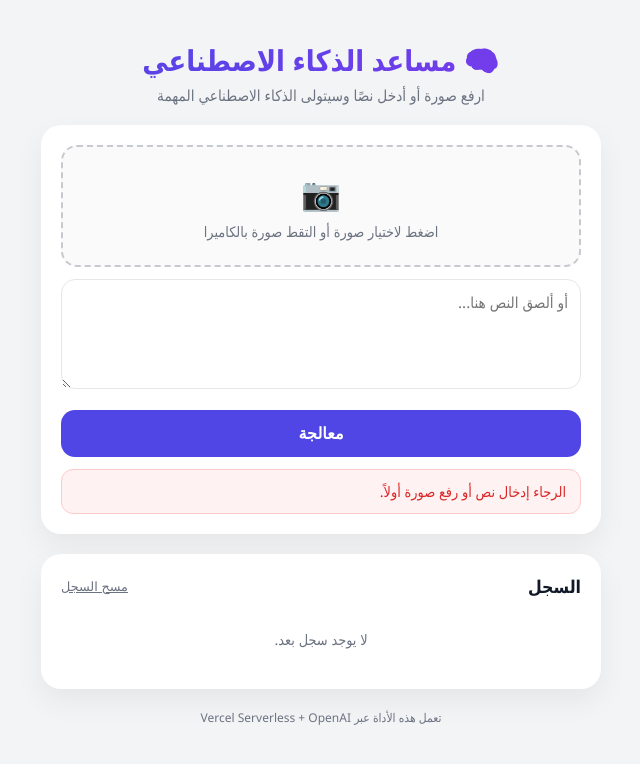
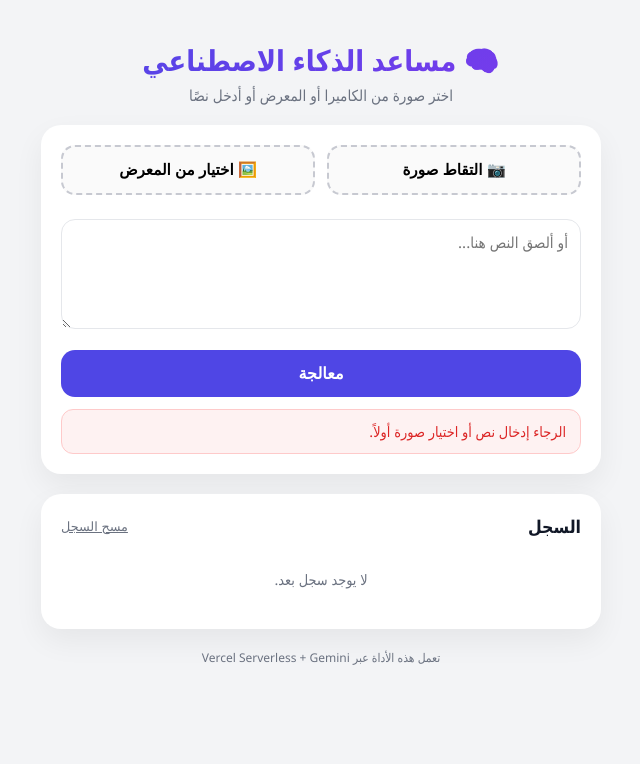
Before and after one commit to mn625237-cyber/Esaal-phone-reader, a website: page index.html in a window 1280 px wide. Both pictures are taken after a click on the button "معالجة". Shown: the whole page, without its empty margins (319-959 px from the left). Drawn offline with Linux system fonts and the light colour scheme.

Commit message:
Update index.html

```diff
--- a/index.html
+++ b/index.html
@@ -69,30 +69,34 @@
       margin-bottom: 20px;
     }
 
-    .drop-zone {
+    .upload-options {
+      display: flex;
+      gap: 12px;
+      flex-wrap: wrap;
+      margin-bottom: 12px;
+    }
+
+    .upload-btn {
+      flex: 1;
+      min-width: 140px;
+      display: inline-flex;
+      align-items: center;
+      justify-content: center;
+      gap: 8px;
+      padding: 14px 16px;
       border: 2px dashed #c7c9d1;
-      border-radius: 16px;
-      padding: 24px;
-      text-align: center;
+      border-radius: 14px;
+      background: #fafafa;
+      font-weight: 600;
       cursor: pointer;
       transition: 0.2s;
-      background: #fafafa;
+      text-align: center;
+      font-size: 0.95rem;
     }
 
-    .drop-zone:active,
-    .drop-zone.dragover {
+    .upload-btn:active {
       border-color: var(--primary);
       background: #eef2ff;
-    }
-
-    .drop-zone .icon {
-      font-size: 2rem;
-    }
-
-    .drop-zone p {
-      color: var(--muted);
-      margin-top: 8px;
-      font-size: 0.9rem;
     }
 
     #preview {
@@ -264,15 +268,25 @@
   <div class="container">
     <header>
       <h1>🧠 مساعد الذكاء الاصطناعي</h1>
-      <p>ارفع صورة أو أدخل نصًا وسيتولى الذكاء الاصطناعي المهمة</p>
+      <p>اختر صورة من الكاميرا أو المعرض أو أدخل نصًا</p>
     </header>
 
     <main class="card">
-      <div id="dropZone" class="drop-zone" role="button" tabindex="0" aria-label="رفع صورة">
-        <div class="icon">📷</div>
-        <p>اضغط لاختيار صورة أو التقط صورة بالكاميرا</p>
-        <input type="file" id="fileInput" accept="image/*" capture="environment" hidden />
+      <!-- خياران واضحان للاختيار -->
+      <div class="upload-options">
+        <button type="button" id="cameraBtn" class="upload-btn">
+          📷 التقاط صورة
+        </button>
+        <button type="button" id="galleryBtn" class="upload-btn">
+          🖼️ اختيار من المعرض
+        </button>
       </div>
+
+      <!-- مدخلات الملفات المخفية -->
+      <input type="file" id="cameraInput" accept="image/*" capture="environment" hidden />
+      <input type="file" id="galleryInput" accept="image/*" hidden />
+
+      <!-- معاينة الصورة -->
       <img id="preview" alt="معاينة الصورة" />
 
       <textarea id="textInput" placeholder="أو ألصق النص هنا..."></textarea>
@@ -297,7 +311,7 @@
       <ul id="historyList" class="history-list"></ul>
     </section>
 
-    <footer>تعمل هذه الأداة عبر Vercel Serverless + OpenAI</footer>
+    <footer>تعمل هذه الأداة عبر Vercel Serverless + Gemini</footer>
   </div>
 
   <script>
@@ -305,8 +319,11 @@
       const HISTORY_KEY = 'ai_history';
       const MAX_HISTORY = 20;
 
-      const dropZone = document.getElementById('dropZone');
-      const fileInput = document.getElementById('fileInput');
+      // عناصر الواجهة
+      const cameraBtn = document.getElementById('cameraBtn');
+      const galleryBtn = document.getElementById('galleryBtn');
+      const cameraInput = document.getElementById('cameraInput');
+      const galleryInput = document.getElementById('galleryInput');
       const preview = document.getElementById('preview');
       const textInput = document.getElementById('textInput');
       const submitBtn = document.getElementById('submitBtn');
@@ -494,7 +511,7 @@
         const text = textInput.value.trim();
 
         if (!currentImageDataUrl && !text) {
-          showError('الرجاء إدخال نص أو رفع صورة أولاً.');
+          showError('الرجاء إدخال نص أو اختيار صورة أولاً.');
           return;
         }
 
@@ -534,37 +551,23 @@
         }
       }
 
-      dropZone.addEventListener('click', () => fileInput.click());
-
-      dropZone.addEventListener('keydown', (e) => {
-        if (e.key === 'Enter' || e.key === ' ') {
-          e.preventDefault();
-          fileInput.click();
-        }
+      // ربط الأزرار بمدخلات الملفات المناسبة
+      cameraBtn.addEventListener('click', () => {
+        cameraInput.click();
       });
 
-      fileInput.addEventListener('change', (e) => {
+      galleryBtn.addEventListener('click', () => {
+        galleryInput.click();
+      });
+
+      cameraInput.addEventListener('change', (e) => {
+        handleFile(e.target.files[0]);
+        e.target.value = ''; // إعادة تعيين حتى يمكن اختيار نفس الملف لاحقًا
+      });
+
+      galleryInput.addEventListener('change', (e) => {
         handleFile(e.target.files[0]);
         e.target.value = '';
-      });
-
-      ['dragenter', 'dragover'].forEach((evt) => {
-        dropZone.addEventListener(evt, (e) => {
-          e.preventDefault();
-          dropZone.classList.add('dragover');
-        });
-      });
-
-      ['dragleave', 'drop'].forEach((evt) => {
-        dropZone.addEventListener(evt, (e) => {
-          e.preventDefault();
-          dropZone.classList.remove('dragover');
-        });
-      });
-
-      dropZone.addEventListener('drop', (e) => {
-        const file = e.dataTransfer.files[0];
-        if (file) handleFile(file);
       });
 
       submitBtn.addEventListener('click', handleSubmit);
```
